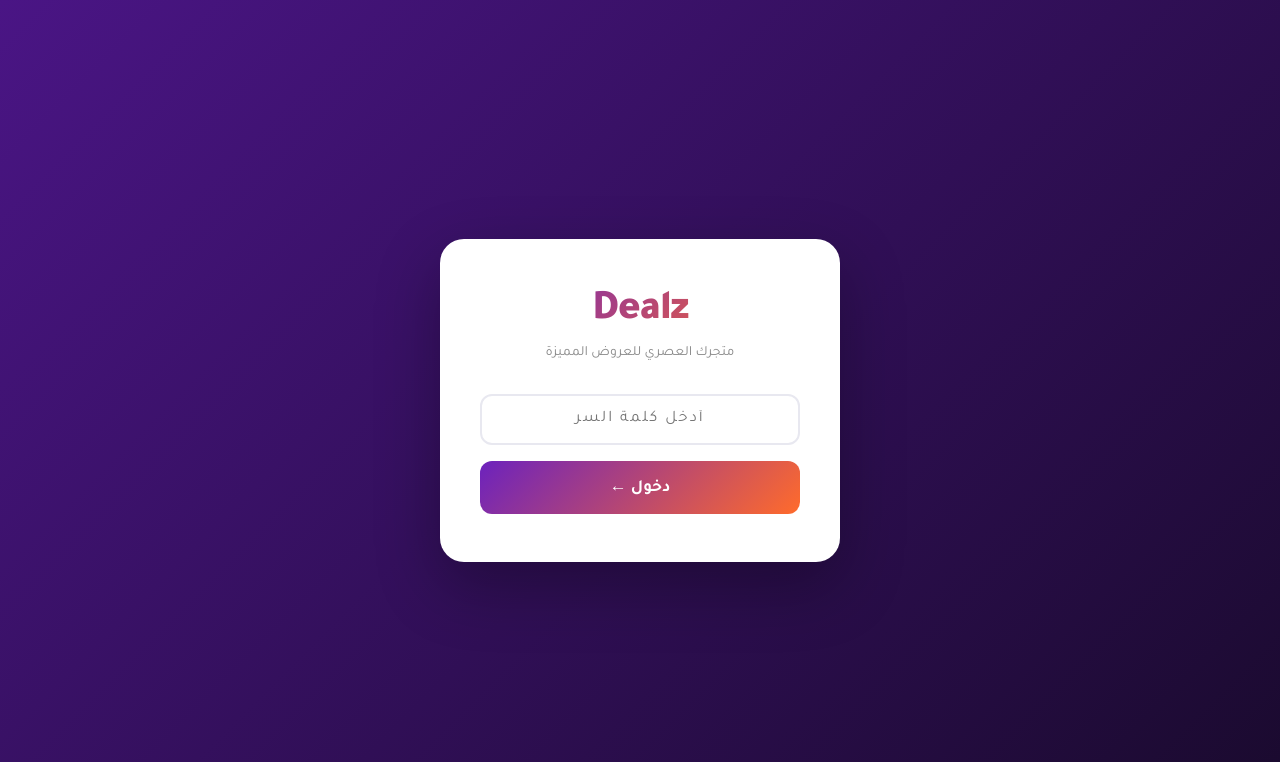
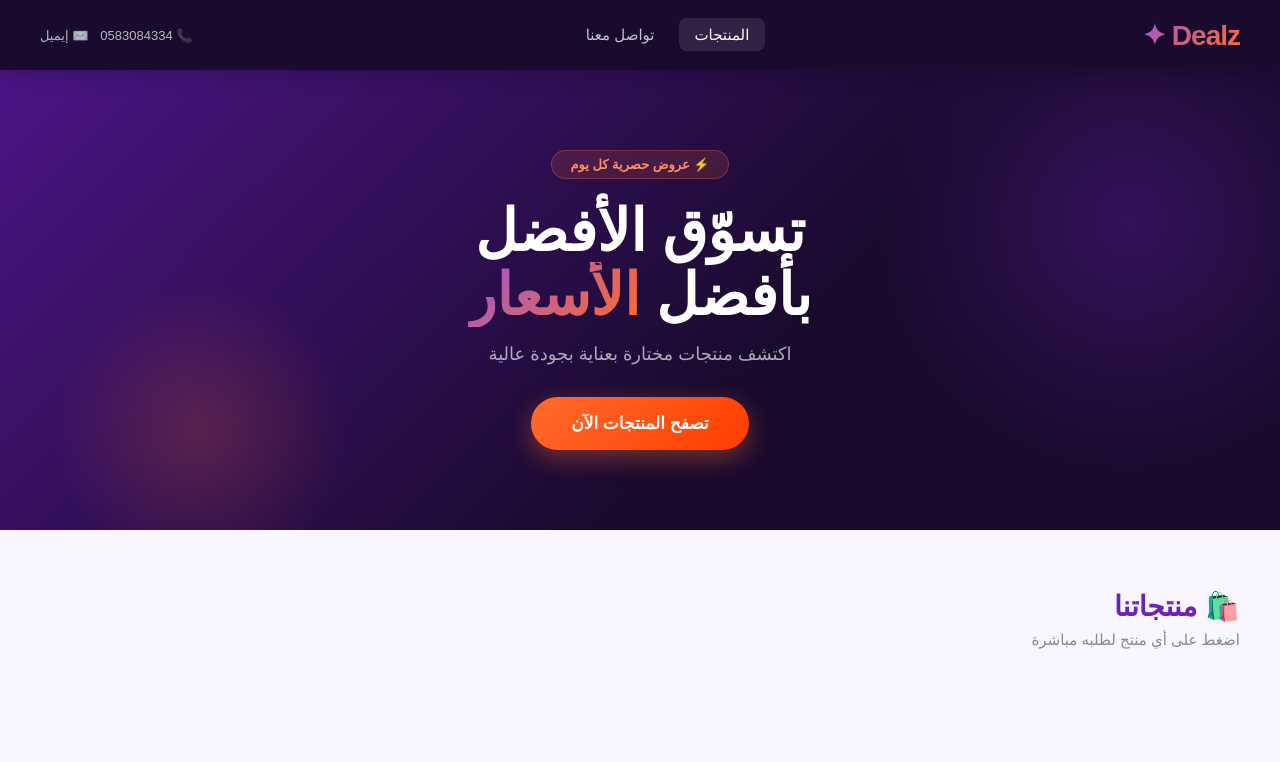
Before and after one commit to moqtabasli-stack/dealz, a plain HTML site: page index.html in a window 1280 px wide. Shown: the top 762 px of the page. Drawn offline with Linux system fonts and the light colour scheme.

Commit message:
Update index.html

```diff
--- a/index.html
+++ b/index.html
@@ -1,10 +1,10 @@
 <!DOCTYPE html>
-<html lang="ar" dir="rtl">
-<head>
-<meta charset="UTF-8">
+<!-- saved from url=(0051)file:///C:/Users/bura5/Downloads/dealz-store_8.html -->
+<html lang="ar" dir="rtl"><head><meta http-equiv="Content-Type" content="text/html; charset=UTF-8">
+
 <meta name="viewport" content="width=device-width, initial-scale=1.0">
 <title>ديلز | Dealz</title>
-<link href="https://fonts.googleapis.com/css2?family=Tajawal:wght@300;400;500;700;800;900&display=swap" rel="stylesheet">
+<link href="./ديلز _ Dealz2222_files/css2" rel="stylesheet">
 <style>
   :root {
     --purple: #6C22BD;
@@ -703,23 +703,12 @@
 </head>
 <body>
 
-<!-- ===== LOGIN ===== -->
-<div id="loginOverlay">
-  <div class="login-box">
-    <div class="login-logo">Dealz</div>
-    <div class="login-sub">متجرك العصري للعروض المميزة</div>
-    <input type="password" id="loginInput" placeholder="أدخل كلمة السر" onkeydown="if(event.key==='Enter')doLogin()">
-    <button class="login-btn" onclick="doLogin()">دخول ← </button>
-    <div class="login-error" id="loginError">❌ كلمة السر غلط، حاول مرة ثانية</div>
-  </div>
-</div>
-
 <!-- ===== NAVBAR ===== -->
 <nav>
   <div class="nav-logo">Dealz ✦</div>
   <ul class="nav-links">
-    <li><a href="#products" class="active">المنتجات</a></li>
-    <li><a href="#contact">تواصل معنا</a></li>
+    <li><a href="file:///C:/Users/bura5/Downloads/dealz-store_8.html#products" class="active">المنتجات</a></li>
+    <li><a href="file:///C:/Users/bura5/Downloads/dealz-store_8.html#contact">تواصل معنا</a></li>
   </ul>
   <div class="nav-contact">
     <a href="tel:0583084334">📞 0583084334</a>
@@ -730,9 +719,9 @@
 <!-- ===== HERO ===== -->
 <section class="hero">
   <div class="hero-badge">⚡ عروض حصرية كل يوم</div>
-  <h1>تسوّق الأفضل<br>بأسعار <span>لا تُصدَّق</span></h1>
-  <p>اكتشف منتجات مختارة بعناية بأسعار تنافسية وجودة عالية</p>
-  <a href="#products" class="hero-cta">تصفح المنتجات الآن</a>
+  <h1>تسوّق الأفضل<br>بأفضل <span>الأسعار</span></h1>
+  <p>اكتشف منتجات مختارة بعناية بجودة عالية</p>
+  <a href="file:///C:/Users/bura5/Downloads/dealz-store_8.html#products" class="hero-cta">تصفح المنتجات الآن</a>
 </section>
 
 <!-- ===== PRODUCTS ===== -->
@@ -740,12 +729,11 @@
   <div class="section-title">🛍️ <span>منتجاتنا</span></div>
   <div class="section-sub">اضغط على أي منتج لطلبه مباشرة</div>
   <div class="products-grid" id="productsGrid">
-    <div class="empty-state">
-      <div class="empty-icon">📦</div>
-      <h3>المنتجات قريباً!</h3>
-      <p>سيتم إضافة المنتجات قريباً — ترقبوا العروض المميزة</p>
-    </div>
-  </div>
+        <div class="empty-state">
+          <div class="empty-icon">📦</div>
+          <h3>المنتجات قريباً!</h3>
+          <p>سيتم إضافة المنتجات قريباً — ترقبوا العروض المميزة</p>
+        </div></div>
 </section>
 
 <!-- ===== CONTACT ===== -->
@@ -833,10 +821,10 @@
     <div class="modal-desc" id="modalDesc"></div>
     <div class="modal-price" id="modalPrice"></div>
     <div class="modal-actions">
-      <a class="modal-wa" id="modalWa" href="#" target="_blank">
+      <a class="modal-wa" id="modalWa" href="file:///C:/Users/bura5/Downloads/dealz-store_8.html#" target="_blank">
         💬 واتساب
       </a>
-      <a class="modal-email" id="modalMail" href="#">
+      <a class="modal-email" id="modalMail" href="file:///C:/Users/bura5/Downloads/dealz-store_8.html#">
         ✉️ إيميل
       </a>
     </div>
@@ -852,18 +840,6 @@
   const EMAIL = 'moqtabasli@gmail.com';
 
   let products = JSON.parse(localStorage.getItem('dealz_products') || '[]');
-
-  // ===== LOGIN =====
-  function doLogin() {
-    const val = document.getElementById('loginInput').value;
-    if (val === PASSWORD) {
-      document.getElementById('loginOverlay').style.display = 'none';
-    } else {
-      document.getElementById('loginError').style.display = 'block';
-      document.getElementById('loginInput').value = '';
-      document.getElementById('loginInput').focus();
-    }
-  }
 
   // ===== PRODUCTS =====
   function renderProducts() {
@@ -911,7 +887,17 @@
   }
 
   // ===== ADMIN =====
+  let adminUnlocked = false;
   function openAdmin() {
+    if (!adminUnlocked) {
+      const pass = prompt('أدخل كلمة السر للدخول للوحة التحكم:');
+      if (pass === PASSWORD) {
+        adminUnlocked = true;
+      } else {
+        alert('كلمة السر غلط!');
+        return;
+      }
+    }
     document.getElementById('adminPanel').classList.add('open');
     renderAdminList();
   }
@@ -994,5 +980,6 @@
   // Initial render
   renderProducts();
 </script>
-</body>
-</html>
+
+
+</body></html>
```
